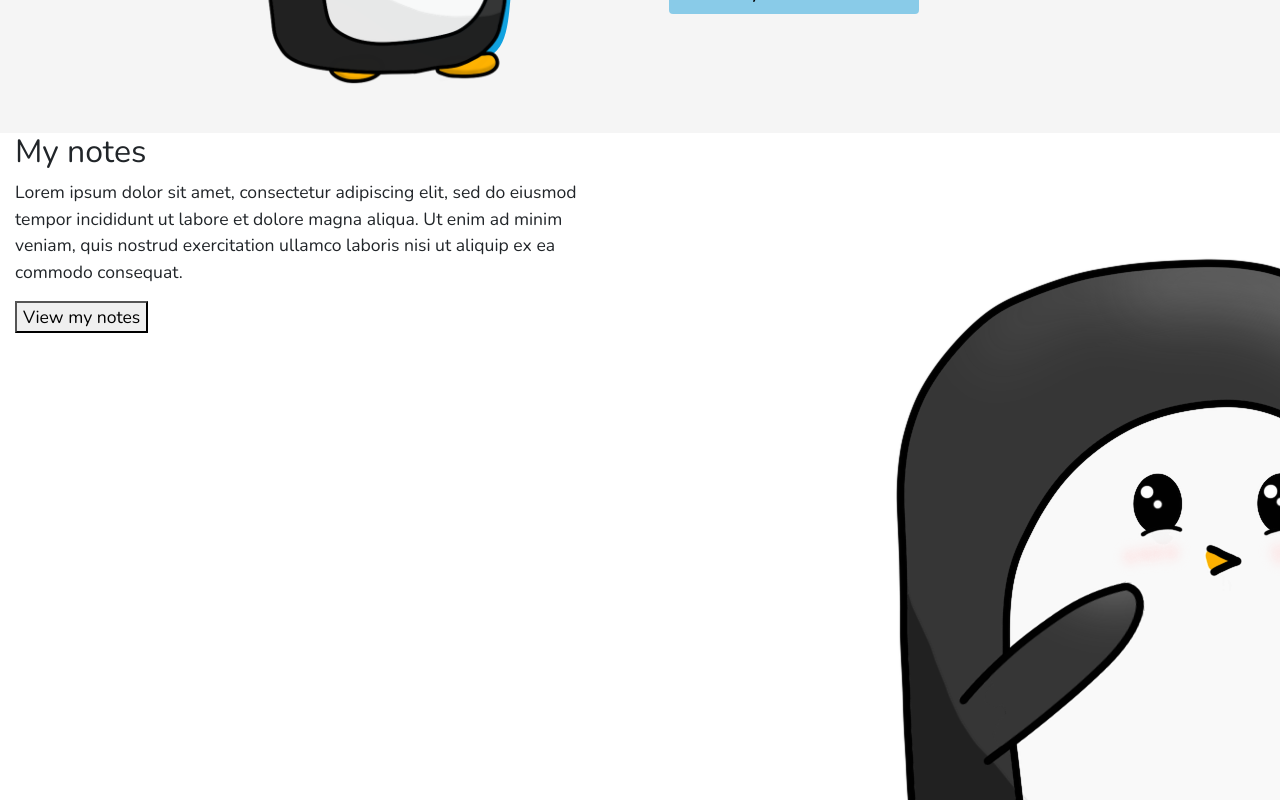
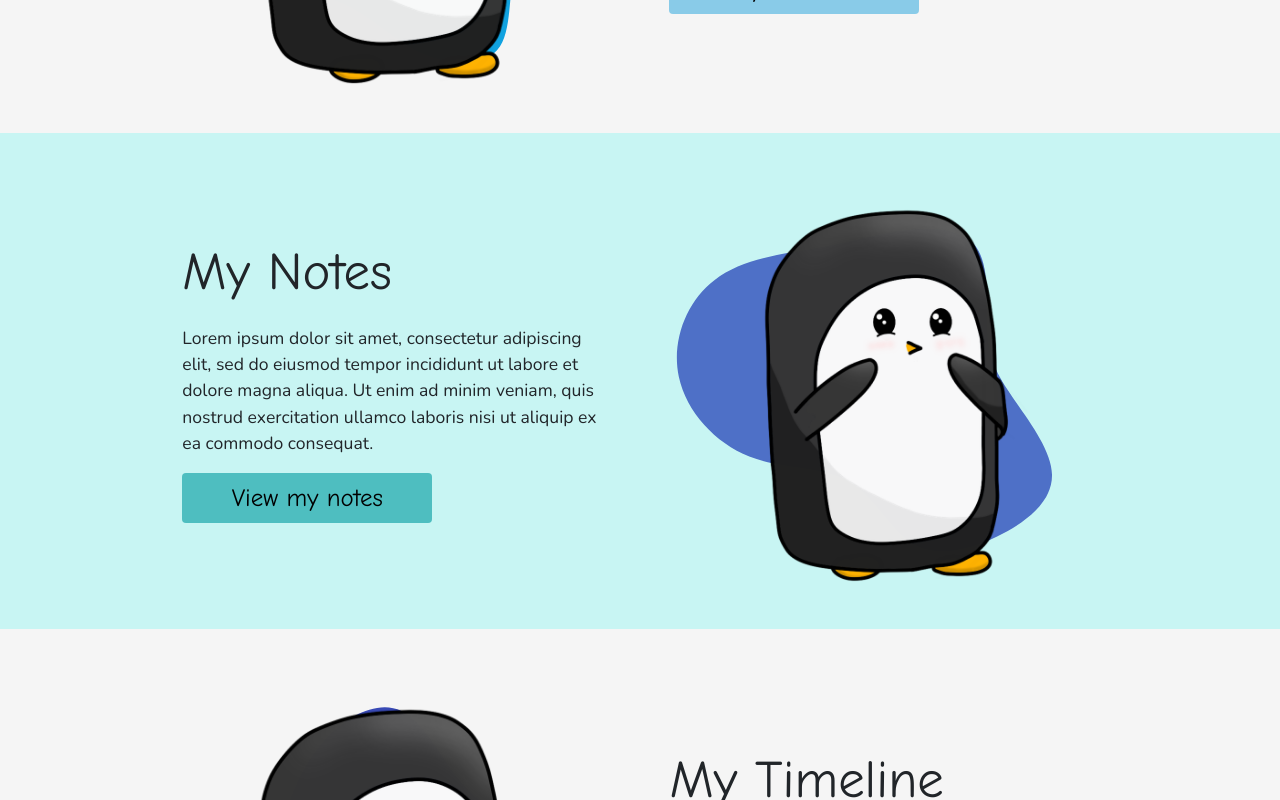
Before and after one commit to mcpenguin/the-arctic-blog, a React (Create React App) app: page / in a window 1280 px wide. Shown: the part 4080-4880 px from the top of the page. Built offline with nearby package versions, Linux system fonts and the light colour scheme.

Commit message:
added css to notes page section

```diff
--- a/src/components/MyNotes/MyNotes.css
+++ b/src/components/MyNotes/MyNotes.css
@@ -0,0 +1,96 @@
+.section-my-notes {
+    background-color: #c8f5f3;
+    padding: 20px 12%;
+    display: inline-flex;
+}
+
+.section-my-notes .container-fluid .col-lg-6 {
+    display: flex;
+}
+
+.my-notes-text, .my-notes-image-div {
+    justify-content: center;
+    align-items: center;
+}
+
+.my-notes-image {
+    background: url('./blob-notes.svg');
+    background-size: 110%;
+    background-position: 0;
+    width: 100%;
+    max-width: 500px;
+}
+
+.my-notes-text-div {
+    flex-direction: row-reverse;
+    padding: 0 3%;
+}
+
+.my-notes-text-div h2 {
+    font-family: 'Comic Neue', sans-serif;
+    font-weight: 400;
+    margin-bottom: 5%;
+    font-size: 3em;
+}
+
+/* button modified from https://codepen.io/chancesq/pen/GRovMQq */
+.noselect {
+  -webkit-touch-callout: none;
+    -webkit-user-select: none;
+     -khtml-user-select: none;
+       -moz-user-select: none;
+        -ms-user-select: none;
+            user-select: none;
+	-webkit-tap-highlight-color: transparent;
+
+}
+
+.my-notes-view button {
+    margin: 0;
+	padding: 0;
+	box-sizing: border-box;
+	width: 250px;
+	height: 50px;
+	cursor: pointer;
+	border: none;
+	font-family: 'comic neue', sans-serif;
+	color: #000000;
+    font-weight: 300;
+	font-size: 25px;
+	border-radius: 4px;
+    background: #2eb0b3c9;
+	transition: 0.3s;
+}
+
+.my-notes-view button:hover {
+    background: #78dbdbe0;
+}
+
+@media (max-width: 992px) {
+
+    .section-my-notes {
+        padding: 30px 10%;
+    }
+
+    .my-notes-text-div h2 {
+        margin-bottom: 10px;
+        font-size: 2.4em;
+    }
+}
+
+@media (max-width: 680px) {
+    .my-notes-text-div h2 {
+        margin-bottom: 5px;
+    }
+
+    .my-notes-image {
+        margin-bottom: 15px;
+    }
+}
+
+@media (max-width: 440px) {
+
+    .my-notes-image {
+        margin-bottom: 20px;
+    }
+}
--- a/src/components/MyNotes/MyNotes.js
+++ b/src/components/MyNotes/MyNotes.js
@@ -25,7 +25,7 @@ export default class MyNotes extends Component {
                         </Col>
                         <Col lg={6} className="col-lg-pull-6 my-notes-text">
                             <div className="my-notes-text-div">
-                                <h2>My notes</h2>
+                                <h2>My Notes</h2>
                                 <p>
                                     Lorem ipsum dolor sit amet, consectetur adipiscing
                                     elit, sed do eiusmod tempor incididunt ut labore
```
Also changed, not shown: src/components/MyNotes/blob-notes.svg (added).
